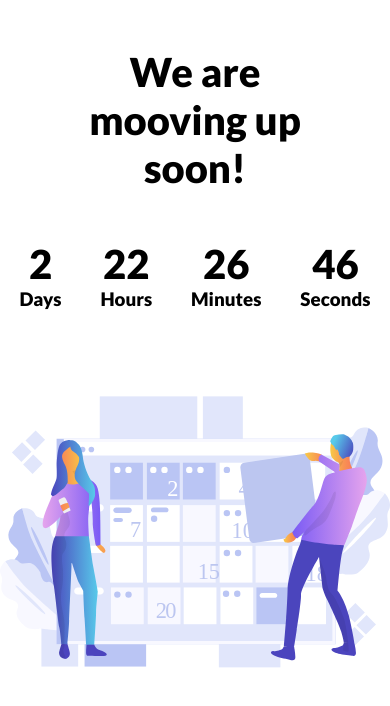
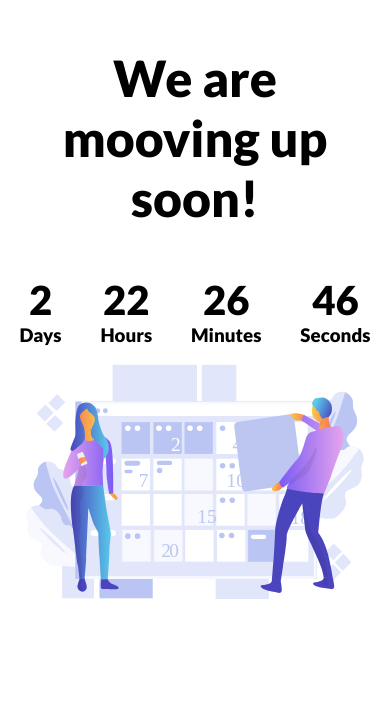
Before and after one commit to r-courtesy/JavaScriptCountdown, a plain HTML site: page index.html in a window 390 px wide. Drawn offline with Linux system fonts and the light colour scheme.

Commit message:
Update style.css

```diff
--- a/assets/styles/style.css
+++ b/assets/styles/style.css
@@ -45,7 +45,7 @@ h2 {
 @media screen and (max-width: 1010px) {
   h2 {
     text-align: center;
-    font-size: 40px;
+    font-size: 50px;
   }
 
   .coming-soon {
@@ -54,6 +54,7 @@ h2 {
 
   .waiting {
     width: 100%;
+    height: 30vh;
   }
 
   .day,
```
